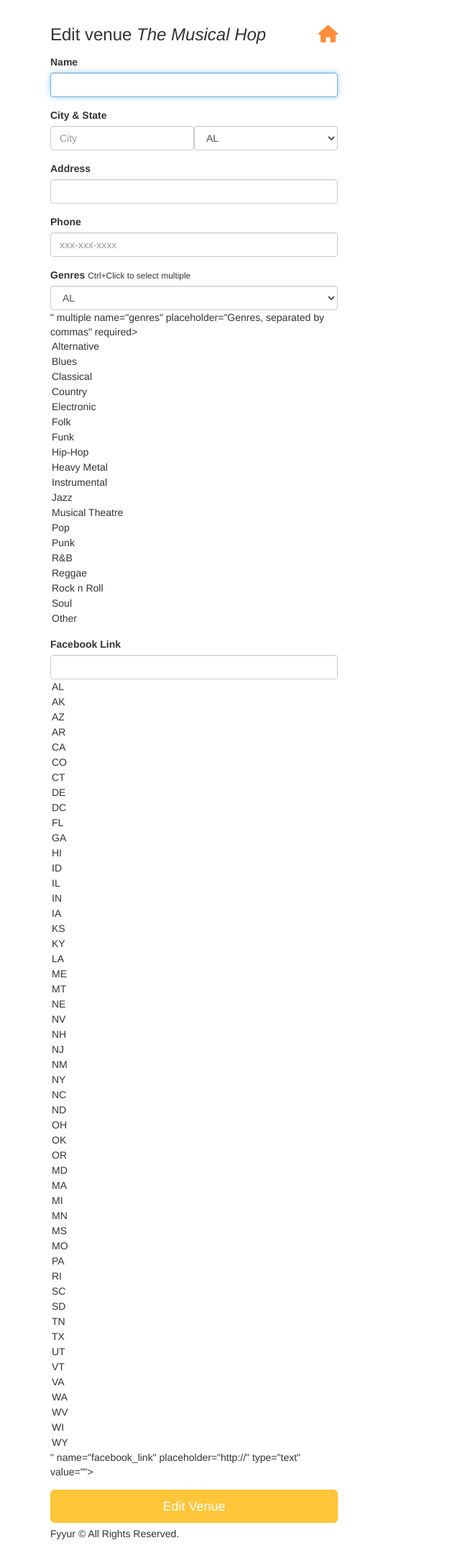
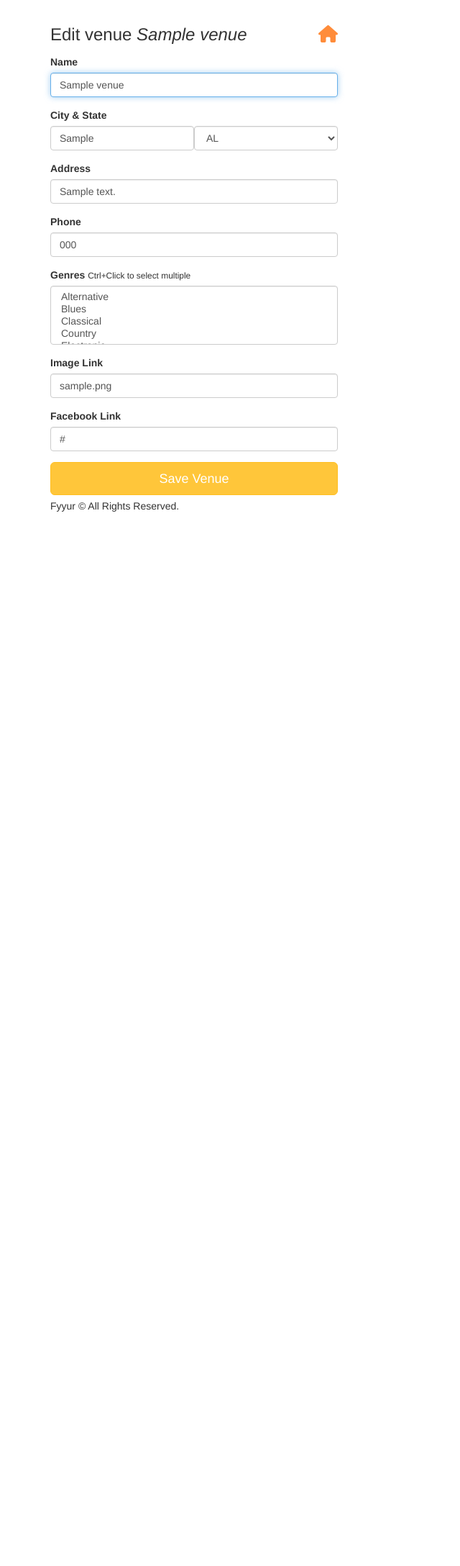
Before and after one commit to ThomasLettenbauer/FSDN_fyyur, a Flask app: page /venues/1/edit in a window 1280 px wide. Shown: the part 60-2236 px from the top of the page at 72% size, without its empty margins (0-640 px from the left). After the commit the page ends 771 px from the top, so only its background shows below. Run offline with Flask 2, Linux system fonts and the light colour scheme; tables that the repository leaves empty hold one stand-in row (values such as "Sample post"); some libraries are stand-ins or nearby versions.

Commit message:
Artist/Venue website added

```diff
--- a/app.py
+++ b/app.py
@@ -5,9 +5,11 @@
 import json
 import dateutil.parser
 import babel
-from flask import Flask, render_template, request, Response, flash, redirect, url_for, jsonify
+from flask import Flask, render_template, request, Response, flash, redirect, url_for
 from flask_moment import Moment
 from flask_sqlalchemy import SQLAlchemy
+from sqlalchemy import func
+
 from flask_migrate import Migrate
 import logging
 from logging import Formatter, FileHandler
@@ -43,6 +45,7 @@ class Venue(db.Model):
     address = db.Column(db.String(120))
     phone = db.Column(db.String(120))
     genres = db.Column(db.ARRAY(db.String(120)))
+    website = db.Column(db.String(120))
     image_link = db.Column(db.String(500))
     facebook_link = db.Column(db.String(120))
 
@@ -55,6 +58,7 @@ class Artist(db.Model):
     state = db.Column(db.String(120))
     phone = db.Column(db.String(120))
     genres = db.Column(db.ARRAY(db.String(120)))
+    website = db.Column(db.String(120))
     image_link = db.Column(db.String(500))
     facebook_link = db.Column(db.String(120))
     seeking_venue = db.Column(db.Boolean,nullable=False,default=False)
@@ -66,6 +70,7 @@ class Show(db.Model):
     id = db.Column(db.Integer, primary_key=True)
     artist_id = db.Column(db.Integer, db.ForeignKey('artist.id'),
                         nullable=False)
+
     venue_id = db.Column(db.Integer, db.ForeignKey('venue.id'),
                         nullable=False)
 
@@ -102,8 +107,29 @@ def index():
 
 @app.route('/venues')
 def venues():
-  # TODO: replace with real venues data.
+  # DONE: replace with real venues data.
   #       num_shows should be aggregated based on number of upcoming shows per venue.
+
+  list_of_cities = Venue.query.distinct(Venue.city, Venue.state).all()
+  data = []
+  upcoming_shows = []
+
+  for city in list_of_cities:
+    venues=Venue.query.filter((Venue.city==city.city) & (Venue.state==city.state))
+    for venue in venues:
+      shows=Show.query.filter_by(venue_id=venue.id)
+      for show in shows:
+        if show.starttime > datetime.now():
+          upcoming_shows.append(show)
+    entry = {
+      'city': city.city,
+      'state' : city.state,
+      'venues' : venues,
+      'num_upcoming_shows' : len(upcoming_shows)
+    }
+    data.append(entry)
+
+  """
   data=[{
     "city": "San Francisco",
     "state": "CA",
@@ -125,13 +151,37 @@ def venues():
       "num_upcoming_shows": 0,
     }]
   }]
+  """
   return render_template('pages/venues.html', areas=data);
 
 @app.route('/venues/search', methods=['POST'])
 def search_venues():
-  # TODO: implement search on artists with partial string search. Ensure it is case-insensitive.
+  # DONE: implement search on venues with partial string search. Ensure it is case-insensitive.
   # seach for Hop should return "The Musical Hop".
   # search for "Music" should return "The Musical Hop" and "Park Square Live Music & Coffee"
+
+  searchterm = '%' + request.form.get('search_term', '') + '%'
+
+  list_of_venues = Venue.query.filter(Venue.name.ilike(searchterm)).all()
+  venues = []
+  upcoming_shows = []
+
+  for venue in list_of_venues:
+    shows=Show.query.filter_by(venue_id=venue.id)
+    for show in shows:
+      if show.starttime > datetime.now():
+        upcoming_shows.append(show)
+    venues.append({
+      'id': venue.id,
+      'name': venue.name,
+      'num_upcoming_shows': len(upcoming_shows)
+    })
+  response = {
+      'count': len(list_of_venues),
+      'data' : venues
+  }
+
+  """
   response={
     "count": 1,
     "data": [{
@@ -140,12 +190,17 @@ def search_venues():
       "num_upcoming_shows": 0,
     }]
   }
+  """
   return render_template('pages/search_venues.html', results=response, search_term=request.form.get('search_term', ''))
 
 @app.route('/venues/<int:venue_id>')
 def show_venue(venue_id):
   # shows the venue page with the given venue_id
   # TODO: replace with real venue data from the venues table, using venue_id
+
+  data = Venue.query.get(venue_id)
+
+  """
   data1={
     "id": 1,
     "name": "The Musical Hop",
@@ -223,7 +278,9 @@ def show_venue(venue_id):
     "past_shows_count": 1,
     "upcoming_shows_count": 1,
   }
-  data = list(filter(lambda d: d['id'] == venue_id, [data1, data2, data3]))[0]
+  """
+
+  #data = list(filter(lambda d: d['id'] == venue_id, [data1, data2, data3]))[0]
   return render_template('pages/show_venue.html', venue=data)
 
 #  Create Venue
@@ -259,8 +316,19 @@ def create_venue_submission():
 
 @app.route('/venues/<venue_id>', methods=['DELETE'])
 def delete_venue(venue_id):
-  # TODO: Complete this endpoint for taking a venue_id, and using
+  # DONE: Complete this endpoint for taking a venue_id, and using
   # SQLAlchemy ORM to delete a record. Handle cases where the session commit could fail.
+
+  try:
+    Venue.query.filter(Venue.id == venue_id).delete()
+    db.session.commit()
+    # on successful delete, flash success
+    flash('Venue ' + venue_id + ' was successfully deleted!')
+  except:
+    db.session.rollback()
+    flash('An error occurred. Venue ' + venue_id + ' could not be deleted.')
+  finally:
+    db.session.close()
 
   # BONUS CHALLENGE: Implement a button to delete a Venue on a Venue Page, have it so that
   # clicking that button delete it from the db then redirect the user to the homepage
@@ -270,28 +338,37 @@ def delete_venue(venue_id):
 #  ----------------------------------------------------------------
 @app.route('/artists')
 def artists():
-  # TODO: replace with real data returned from querying the database
   data=Artist.query.with_entities(Artist.id, Artist.name).all()
-  print(data)
-
-  #data=[{
-  #  "id": 4,
-  #  "name": "Guns N Petals",
-  #}, {
-  #  "id": 5,
-  #  "name": "Matt Quevedo",
-  #}, {
-  #  "id": 6,
-  #  "name": "The Wild Sax Band",
-  #}]
-
   return render_template('pages/artists.html', artists=data)
 
 @app.route('/artists/search', methods=['POST'])
 def search_artists():
-  # TODO: implement search on artists with partial string search. Ensure it is case-insensitive.
+  # DONE: implement search on artists with partial string search. Ensure it is case-insensitive.
   # seach for "A" should return "Guns N Petals", "Matt Quevado", and "The Wild Sax Band".
   # search for "band" should return "The Wild Sax Band".
+
+  searchterm = '%' + request.form.get('search_term', '') + '%'
+
+  list_of_artists = Artist.query.filter(Artist.name.ilike(searchterm)).all()
+  artists = []
+  upcoming_shows = []
+
+  for artist in list_of_artists:
+    shows=Show.query.filter_by(artist_id=artist.id)
+    for show in shows:
+      if show.starttime > datetime.now():
+        upcoming_shows.append(show)
+    artists.append({
+      'id': artist.id,
+      'name': artist.name,
+      'num_upcoming_shows': len(upcoming_shows)
+    })
+  response = {
+      'count': len(list_of_artists),
+      'data' : artists
+  }
+
+  """
   response={
     "count": 1,
     "data": [{
@@ -300,6 +377,8 @@ def search_artists():
       "num_upcoming_shows": 0,
     }]
   }
+  """
+
   return render_template('pages/search_artists.html', results=response, search_term=request.form.get('search_term', ''))
 
 @app.route('/artists/<int:artist_id>')
@@ -307,14 +386,42 @@ def show_artist(artist_id):
   # shows the artist page with the given artist_id
   # TODO: replace with real venue data from the venues table, using venue_id
 
-  print(artist_id)
+  artist = Artist.query.get(artist_id)
+  past_shows = []
+  upcoming_shows = []
 
-  #data = Artist.query.filter(Artist.id==artist_id)
-  data = Artist.query.get(artist_id)
+  list_of_shows = Show.query.filter(Show.artist_id==artist.id).all()
 
-  print("*****")
-  print(data.__dict__)
-  print("*****")
+  for show in list_of_shows:
+    venue = Venue.query.get(show.venue_id)
+    entry = {
+      'venue_id': venue.id,
+      "venue_name": venue.name,
+      "venue_image_link": venue.image_link,
+      "start_time": venue.starttime.strftime("%m/%d/%Y, %H:%M:%S")
+    }
+    if show.starttime > datetime.now():
+      upcoming_shows.append(entry)
+    else:
+      past_shows.append(entry)
+
+  data={
+    'id': artist.id,
+    'name': artist.name,
+    'genres': artist.genres,
+    'city': artist.city,
+    'state': artist.state,
+    'phone': artist.phone,
+    'website': artist.website,
+    'facebook_link': artist.facebook_link,
+    'seeking_venue': artist.seeking_venue,
+    'seeking_description': artist.seeking_description,
+    'image_link': artist.image_link,
+    'past_shows': past_shows,
+    'upcoming_shows': upcoming_shows,
+    'past_shows_count': len(past_shows),
+    'upcoming_shows_count': len(upcoming_shows)
+  }
 
 
   """ data1={
@@ -389,7 +496,6 @@ def show_artist(artist_id):
     "upcoming_shows_count": 3,
   } """
 
-  # data = list(filter(lambda d: d['id'] == artist_id, [data1, data2, data3]))[0]
   return render_template('pages/show_artist.html', artist=data)
 
 #  Update
@@ -402,10 +508,6 @@ def edit_artist(artist_id):
 
   form.genres.default = data.genres
   form.process()
-
-  print("*****")
-  print(data.__dict__)
-  print("*****")
 
   """
   artist={
@@ -436,7 +538,10 @@ def edit_artist_submission(artist_id):
     artist.state=data.get('state')
     artist.phone=data.get('phone')
     artist.genres=data.getlist('genres')
-    artist.seeking_venue=data.get('seeking_venue')
+    if data.get('seeking_venue') != None:
+      artist.seeking_venue=True
+    else:
+      artist.seeking_venue= False
     artist.seeking_description=data.get('seeking_description')
     artist.image_link=data.get('image_link')
     artist.facebook_link=data.get('facebook_link')
@@ -450,8 +555,7 @@ def edit_artist_submission(artist_id):
   finally:
     db.session.close()
 
-
-  # TODO: take values from the form submitted, and update existing
+  # DONE: take values from the form submitted, and update existing
   # artist record with ID <artist_id> using the new attributes
 
   return redirect(url_for('show_artist', artist_id=artist_id))
@@ -459,6 +563,13 @@ def edit_artist_submission(artist_id):
 @app.route('/venues/<int:venue_id>/edit', methods=['GET'])
 def edit_venue(venue_id):
   form = VenueForm()
+
+  data = Venue.query.get(venue_id)
+
+  form.genres.default = data.genres
+  form.process()
+
+  """
   venue={
     "id": 1,
     "name": "The Musical Hop",
@@ -473,13 +584,37 @@ def edit_venue(venue_id):
     "seeking_description": "We are on the lookout for a local artist to play every two weeks. Please call us.",
     "image_link": "https://images.unsplash.com/photo-1543900694-133f37abaaa5?ixlib=rb-1.2.1&ixid=eyJhcHBfaWQiOjEyMDd9&auto=format&fit=crop&w=400&q=60"
   }
-  # TODO: populate form with values from venue with ID <venue_id>
-  return render_template('forms/edit_venue.html', form=form, venue=venue)
+  """
+  # DONE: populate form with values from venue with ID <venue_id>
+  return render_template('forms/edit_venue.html', form=form, venue=data)
 
 @app.route('/venues/<int:venue_id>/edit', methods=['POST'])
 def edit_venue_submission(venue_id):
-  # TODO: take values from the form submitted, and update existing
+  # DONE: take values from the form submitted, and update existing
   # venue record with ID <venue_id> using the new attributes
+
+  try:
+    data = request.form
+
+    venue = Venue.query.get(venue_id)
+
+    venue.name=data.get('name')
+    venue.city=data.get('city')
+    venue.state=data.get('state')
+    venue.phone=data.get('phone')
+    venue.genres=data.getlist('genres')
+    venue.image_link=data.get('image_link')
+    venue.facebook_link=data.get('facebook_link')
+
+    db.session.commit()
+    # on successful db insert, flash success
+    flash('Venue ' + data.get('name') + ' was successfully updated!')
+  except:
+    db.session.rollback()
+    flash('An error occurred. Venue ' + data.get('name') + ' could not be updated.')
+  finally:
+    db.session.close()
+
   return redirect(url_for('show_venue', venue_id=venue_id))
 
 #  Create Artist
@@ -521,8 +656,26 @@ def create_artist_submission():
 @app.route('/shows')
 def shows():
   # displays list of shows at /shows
-  # TODO: replace with real venues data.
-  #       num_shows should be aggregated based on number of upcoming shows per venue.
+  # DONE: replace with real venues data.
+
+  data=[]
+
+  list_of_shows = Show.query.all()
+
+  for show in list_of_shows:
+    artist = Artist.query.get(show.artist_id)
+    venue = Venue.query.get(show.venue_id)
+    entry = {
+      'venue_id': venue.id,
+      'venue_name': venue.name,
+      'artist_id': artist.id,
+      'artist_name': artist.name,
+      'artist_image_link': artist.image_link,
+      'start_time': show.starttime.strftime("%m/%d/%Y, %H:%M:%S")
+    }
+    data.append(entry)
+
+  """
   data=[{
     "venue_id": 1,
     "venue_name": "The Musical Hop",
@@ -559,6 +712,8 @@ def shows():
     "artist_image_link": "https://images.unsplash.com/photo-1558369981-f9ca78462e61?ixlib=rb-1.2.1&ixid=eyJhcHBfaWQiOjEyMDd9&auto=format&fit=crop&w=794&q=80",
     "start_time": "2035-04-15T20:00:00.000Z"
   }]
+  """
+
   return render_template('pages/shows.html', shows=data)
 
 @app.route('/shows/create')
--- a/forms.py
+++ b/forms.py
@@ -85,8 +85,11 @@ class VenueForm(Form):
     phone = StringField(
         'phone'
     )
+    website = StringField(
+        'website', validators=[URL()]
+    )
     image_link = StringField(
-        'image_link'
+        'image_link', validators=[URL()]
     )
     genres = SelectMultipleField(
         # TODO implement enum restriction
@@ -184,6 +187,9 @@ class ArtistForm(Form):
         # TODO implement validation logic for phone
         'phone'
     )
+    website = StringField(
+        'website', validators=[URL()]
+    )
     image_link = StringField(
         'image_link'
     )
@@ -229,5 +235,3 @@ class ArtistForm(Form):
     seeking_description = TextAreaField(
         'seeking_description'
     )
-
-# TODO IMPLEMENT NEW ARTIST FORM AND NEW SHOW FORM
--- a/templates/forms/edit_venue.html
+++ b/templates/forms/edit_venue.html
@@ -6,37 +6,41 @@
       <h3 class="form-heading">Edit venue <em>{{ venue.name }}</em> <a href="{{ url_for('index') }}" title="Back to homepage"><i class="fa fa-home pull-right"></i></a></h3>
       <div class="form-group">
         <label for="name">Name</label>
-        {{ form.name(class_ = 'form-control', autofocus = true) }}
+        {{ form.name(class_ = 'form-control', value=venue.name, autofocus = true) }}
       </div>
       <div class="form-group">
           <label>City & State</label>
           <div class="form-inline">
             <div class="form-group">
-              {{ form.city(class_ = 'form-control', placeholder='City', autofocus = true) }}
+              {{ form.city(class_ = 'form-control', value=venue.city, autofocus = true) }}
             </div>
             <div class="form-group">
-              {{ form.state(class_ = 'form-control', placeholder='State', autofocus = true) }}
+              {{ form.state(class_ = 'form-control', value=venue.state, autofocus = true) }}
             </div>
           </div>
       </div>
       <div class="form-group">
         <label for="address">Address</label>
-        {{ form.address(class_ = 'form-control', autofocus = true) }}
+        {{ form.address(class_ = 'form-control', value=venue.address, autofocus = true) }}
       </div>
       <div class="form-group">
           <label for="phone">Phone</label>
-          {{ form.phone(class_ = 'form-control', placeholder='xxx-xxx-xxxx', autofocus = true) }}
+          {{ form.phone(class_ = 'form-control', value=venue.phone, autofocus = true) }}
         </div>
       <div class="form-group">
         <label for="genres">Genres</label>
         <small>Ctrl+Click to select multiple</small>
-        {{ form.genres(class_ = 'form-control', placeholder='Genres, separated by commas', id=form.state, autofocus = true) }}
+        {{ form.genres(class_ = 'form-control', autofocus = true) }}
+      </div>
+      <div class="form-group">
+        <label for="genres">Image Link</label>
+        {{ form.image_link(class_ = 'form-control', value=venue.image_link, autofocus = true) }}
       </div>
       <div class="form-group">
           <label for="genres">Facebook Link</label>
-          {{ form.facebook_link(class_ = 'form-control', placeholder='http://', id=form.state, autofocus = true) }}
-        </div>
-      <input type="submit" value="Edit Venue" class="btn btn-primary btn-lg btn-block">
+          {{ form.facebook_link(class_ = 'form-control', value=venue.facebook_link, autofocus = true) }}
+      </div>
+      <input type="submit" value="Save Venue" class="btn btn-primary btn-lg btn-block">
     </form>
   </div>
 {% endblock %}
--- a/templates/pages/show_artist.html
+++ b/templates/pages/show_artist.html
@@ -41,7 +41,7 @@
 		{% endif %}
 	</div>
 	<div class="col-sm-6">
-		<img src="{{ artist.image_link }}" alt="Venue Image" />
+		{% if artist.image_link %}<img src="{{ artist.image_link }}" alt="Artist Image" />{% endif %}
 	</div>
 </div>
 <section>
--- a/templates/pages/show_venue.html
+++ b/templates/pages/show_venue.html
@@ -5,6 +5,7 @@
 	<div class="col-sm-6">
 		<h1 class="monospace">
 			{{ venue.name }}
+			<a href="/venues/{{ venue.id }}/edit" class="btn btn-primary" role="button">Edit Venue</a>
 		</h1>
 		<p class="subtitle">
 			ID: {{ venue.id }}
@@ -43,7 +44,7 @@
 		{% endif %}
 	</div>
 	<div class="col-sm-6">
-		<img src="{{ venue.image_link }}" alt="Venue Image" />
+		{% if venue.image_link %}<img src="{{ venue.image_link }}" alt="Venue Image" />{% endif %}
 	</div>
 </div>
 <section>
```
Also changed, not shown: migrations/versions/2abd4549490d_.py (added, +36 -0 lines), templates/forms/edit_artist.html (+8 -3 lines).
